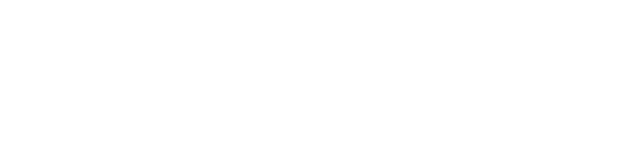
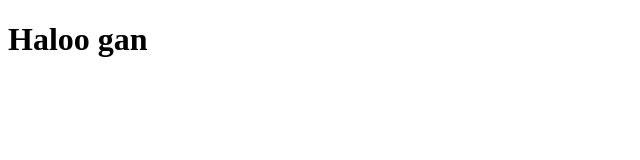
Before and after one commit to pokijan76/hello-world, a plain HTML site: page index.html in a window 1280 px wide. Shown: the whole page, without its empty margins (0-640 px from the left). Drawn offline with Linux system fonts and the light colour scheme.

Commit message:
modif index.html sama nambah style.css

```diff
--- a/index.html
+++ b/index.html
@@ -6,6 +6,6 @@
     <title>Document</title>
 </head>
 <body>
-
+    <h1>Haloo gan</h1>
 </body>
 </html>
```
Also changed, not shown: style.css (added).
